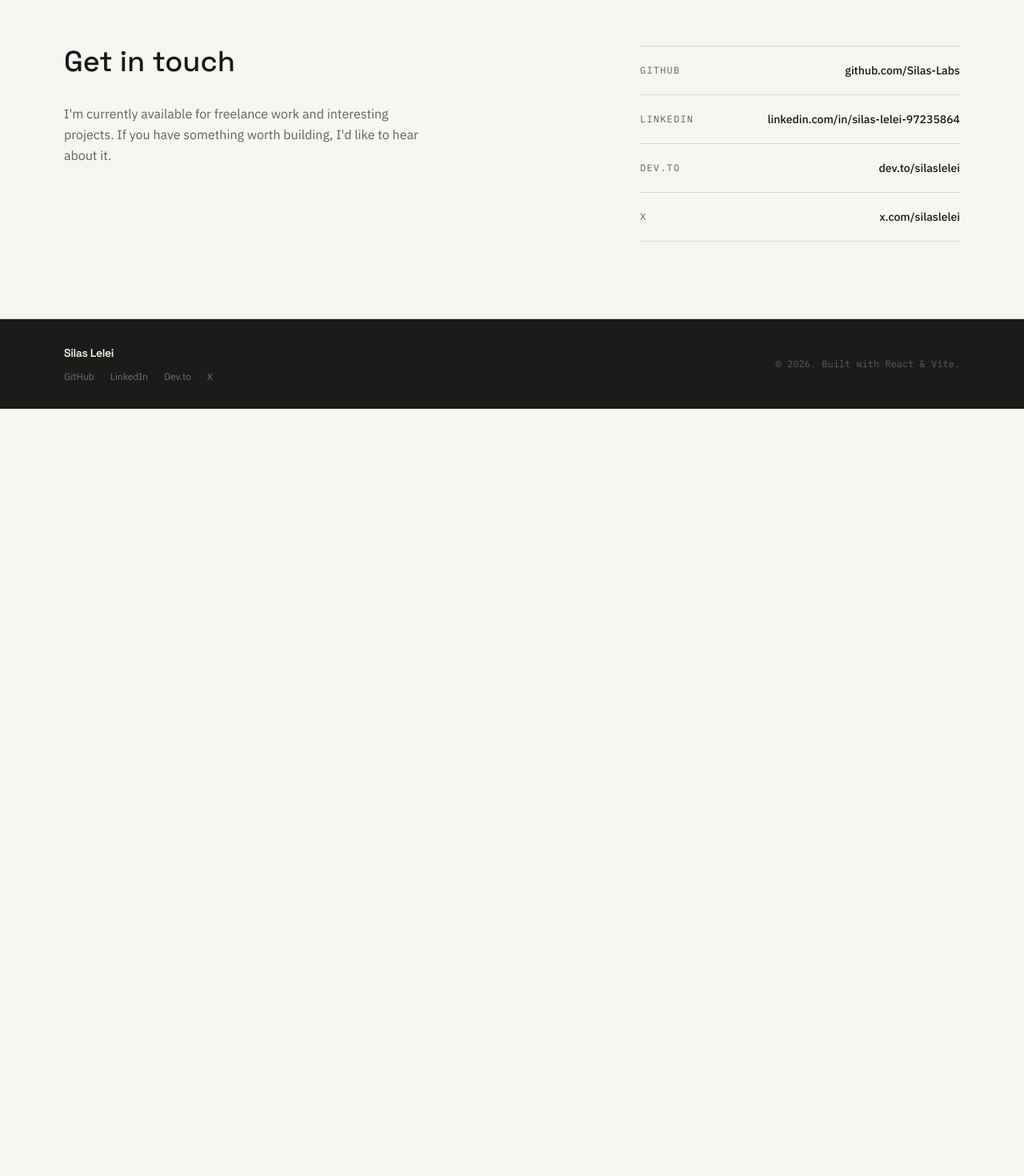
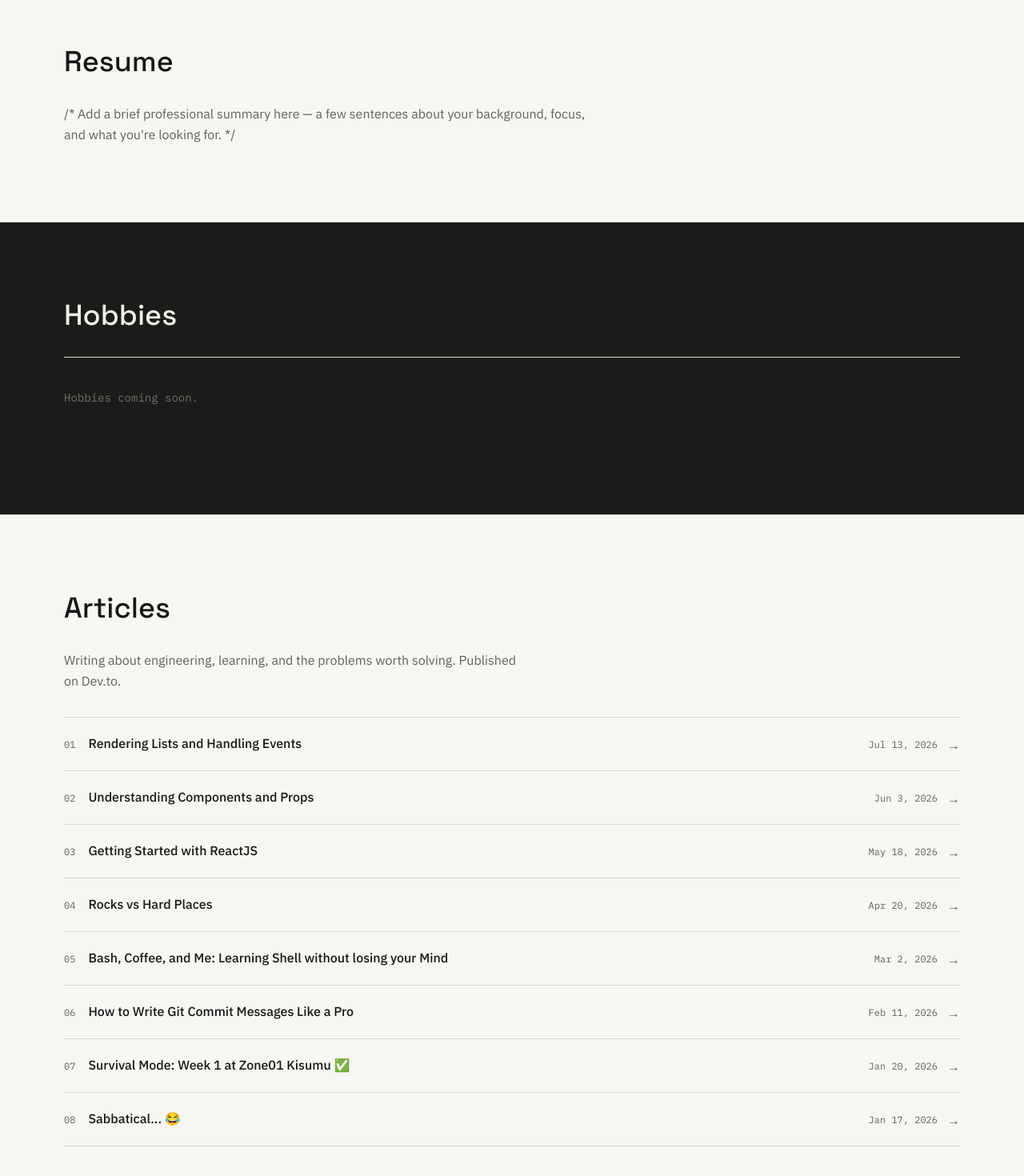
Before and after one commit to Silas-Labs/portfolio, a React (Vite) app: page / in a window 1280 px wide. Shown: the part 4320-5790 px from the top of the page at 80% size. Before the commit the page ends 4831 px from the top, so only its background shows below. Built offline with nearby package versions, Linux system fonts and the light colour scheme.

Commit message:
feat: add Resume, Hobbies, and Articles sections

```diff
--- a/src/App.jsx
+++ b/src/App.jsx
@@ -4,6 +4,9 @@ import About from "./sections/About"
 import Projects from "./sections/Projects"
 import Experience from "./sections/Experience"
 import Skills from "./sections/Skills"
+import Resume from "./sections/Resume"
+import Hobbies from "./sections/Hobbies"
+import Articles from "./sections/Articles"
 import Contact from "./sections/Contact"
 import Footer from "./components/Footer"
 
@@ -17,6 +20,9 @@ function App() {
         <About />
         <Experience />
         <Skills />
+        <Resume />
+        <Hobbies />
+        <Articles />
         <Contact />
       </main>
       <Footer />
--- /dev/null
+++ b/src/sections/Articles.jsx
@@ -0,0 +1,98 @@
+import SectionHeading from "../components/SectionHeading"
+
+/*
+ * Articles published on Dev.to (https://dev.to/silaslelei).
+ * Sorted newest first. Only real articles are listed here.
+ */
+const articles = [
+  {
+    title: "Rendering Lists and Handling Events",
+    date: "Jul 13, 2026",
+    url: "https://dev.to/silaslelei/rendering-lists-and-handling-events-fp8",
+  },
+  {
+    title: "Understanding Components and Props",
+    date: "Jun 3, 2026",
+    url: "https://dev.to/silaslelei/understanding-components-and-props-94o",
+  },
+  {
+    title: "Getting Started with ReactJS",
+    date: "May 18, 2026",
+    url: "https://dev.to/silaslelei/getting-started-with-reactjs-3ag2",
+  },
+  {
+    title: "Rocks vs Hard Places",
+    date: "Apr 20, 2026",
+    url: "https://dev.to/silaslelei/rocks-vs-hard-places-4c7i",
+  },
+  {
+    title: "Bash, Coffee, and Me: Learning Shell without losing your Mind",
+    date: "Mar 2, 2026",
+    url: "https://dev.to/silaslelei/bash-coffee-and-me-learning-shell-without-losing-your-mind-50fj",
+  },
+  {
+    title: "How to Write Git Commit Messages Like a Pro",
+    date: "Feb 11, 2026",
+    url: "https://dev.to/silaslelei/how-to-write-git-commit-messages-like-a-pro-3ep4",
+  },
+  {
+    title: "Survival Mode: Week 1 at Zone01 Kisumu ✅",
+    date: "Jan 20, 2026",
+    url: "https://dev.to/silaslelei/survival-mode-week-1-at-zone01-kisumu-3pd8",
+  },
+  {
+    title: "Sabbatical... 😂",
+    date: "Jan 17, 2026",
+    url: "https://dev.to/silaslelei/sabbatical-2h4b",
+  },
+]
+
+function ArticleEntry({ article, index }) {
+  return (
+    <a
+      href={article.url}
+      target="_blank"
+      rel="noopener noreferrer"
+      className="group flex items-baseline justify-between border-t border-border py-5 transition-colors hover:text-accent"
+    >
+      <div className="flex items-baseline gap-4">
+        <span className="font-mono text-xs text-muted transition-colors group-hover:text-accent">
+          {String(index + 1).padStart(2, "0")}
+        </span>
+        <span className="font-medium">{article.title}</span>
+      </div>
+      <div className="flex items-center gap-3">
+        <span className="font-mono text-xs text-muted">{article.date}</span>
+        <span className="text-muted transition-transform group-hover:translate-x-1">
+          →
+        </span>
+      </div>
+    </a>
+  )
+}
+
+function Articles() {
+  return (
+    <section
+      id="articles"
+      className="border-t border-border py-24"
+      aria-labelledby="articles-heading"
+    >
+      <div className="mx-auto max-w-[1200px] px-6 lg:px-10">
+        <SectionHeading id="articles-heading">Articles</SectionHeading>
+        <p className="mb-8 max-w-xl leading-relaxed text-muted">
+          Writing about engineering, learning, and the problems worth solving.
+          Published on Dev.to.
+        </p>
+        <div>
+          {articles.map((article, index) => (
+            <ArticleEntry key={article.url} article={article} index={index} />
+          ))}
+          <div className="border-t border-border" />
+        </div>
+      </div>
+    </section>
+  )
+}
+
+export default Articles
--- /dev/null
+++ b/src/sections/Hobbies.jsx
@@ -0,0 +1,52 @@
+import SectionHeading from "../components/SectionHeading"
+
+/*
+ * PLACEHOLDER — Replace with your actual hobbies and interests.
+ * Do not fabricate. Each entry: name, description.
+ */
+const hobbies = [
+  // {
+  //   name: "Hobby name",
+  //   description: "Brief description of what you enjoy about it.",
+  // },
+]
+
+function Hobbies() {
+  return (
+    <section
+      id="hobbies"
+      className="border-t border-border bg-charcoal py-24"
+      aria-labelledby="hobbies-heading"
+    >
+      <div className="mx-auto max-w-[1200px] px-6 lg:px-10">
+        <SectionHeading id="hobbies-heading" className="text-warm-white">
+          Hobbies
+        </SectionHeading>
+
+        {hobbies.length > 0 ? (
+          <div className="grid gap-8 sm:grid-cols-2 lg:grid-cols-3">
+            {hobbies.map((hobby) => (
+              <div key={hobby.name}>
+                <p className="font-display text-lg font-medium text-warm-white">
+                  {hobby.name}
+                </p>
+                <p className="mt-2 text-sm leading-relaxed text-warm-white/60">
+                  {hobby.description}
+                </p>
+              </div>
+            ))}
+          </div>
+        ) : (
+          <div className="border-t border-border py-10">
+            <p className="font-mono text-sm text-warm-white/40">
+              {/* Replace this placeholder once actual hobbies are added above */}
+              Hobbies coming soon.
+            </p>
+          </div>
+        )}
+      </div>
+    </section>
+  )
+}
+
+export default Hobbies
--- /dev/null
+++ b/src/sections/Resume.jsx
@@ -0,0 +1,44 @@
+import SectionHeading from "../components/SectionHeading"
+
+/*
+ * PLACEHOLDER — Replace with your actual resume.
+ * - resumePdf: URL to a hosted resume PDF (or "" to hide the button)
+ * - summary: brief professional summary shown inline
+ */
+const resumePdf = "" // "https://yourdomain.com/resume.pdf"
+
+const summary =
+  "/* Add a brief professional summary here — a few sentences about your background, focus, and what you're looking for. */"
+
+function Resume() {
+  return (
+    <section
+      id="resume"
+      className="border-t border-border py-24"
+      aria-labelledby="resume-heading"
+    >
+      <div className="mx-auto max-w-[1200px] px-6 lg:px-10">
+        <SectionHeading id="resume-heading">Resume</SectionHeading>
+
+        <div className="flex flex-col gap-6 sm:flex-row sm:items-center sm:justify-between">
+          <p className="max-w-2xl leading-relaxed text-muted">
+            {summary}
+          </p>
+
+          {resumePdf && (
+            <a
+              href={resumePdf}
+              target="_blank"
+              rel="noopener noreferrer"
+              className="inline-flex w-fit items-center border border-ink px-6 py-3 text-sm font-medium transition-colors hover:bg-ink hover:text-warm-white"
+            >
+              Download PDF →
+            </a>
+          )}
+        </div>
+      </div>
+    </section>
+  )
+}
+
+export default Resume
```
